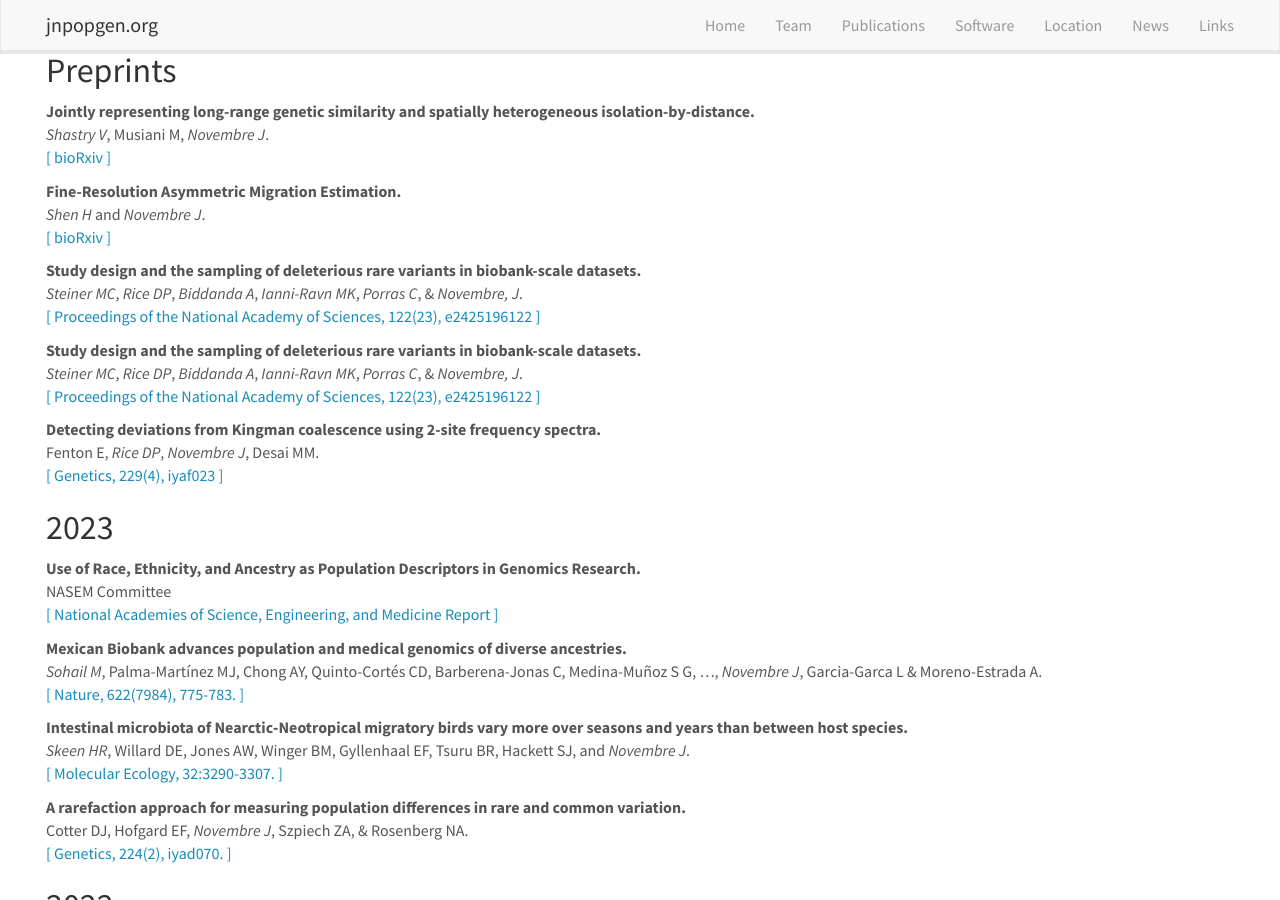
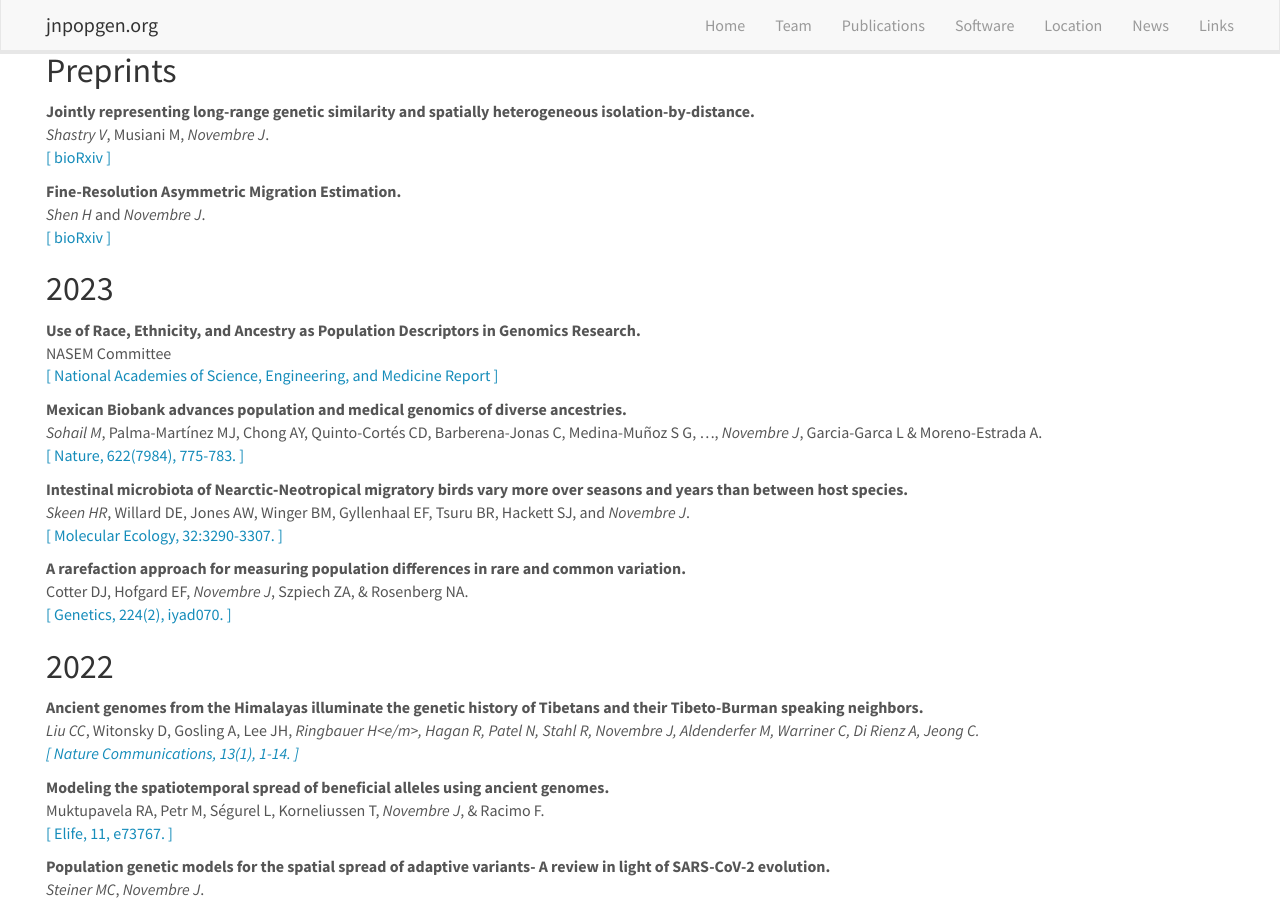
Before and after one commit to NovembreLab/NovembreLab.github.io, a Jekyll site: the page built from _pages/publications.md, in a window 1280 px wide and 900 px high, scrolled down 377 px. Built offline with Jekyll 4.4.1, drawn with Linux system fonts in a browser that asks for light colours.

Commit message:
fix date associated with publications vs. preprints

```diff
--- a/_data/publist.yml
+++ b/_data/publist.yml
@@ -12,12 +12,6 @@
     url: https://www.biorxiv.org/content/10.1101/2025.05.29.656894v1
     journal: bioRxiv
 
-- authors: <em>Steiner MC</em>, <em>Rice DP</em>, <em>Biddanda A</em>, <em>Ianni-Ravn MK</em>, <em>Porras C</em>, & <em>Novembre, J</em>.
-  date: 2025
-  title: Study design and the sampling of deleterious rare variants in biobank-scale datasets.
-  link:
-    url: https://www.pnas.org/doi/10.1073/pnas.2425196122
-    journal: Proceedings of the National Academy of Sciences, 122(23), e2425196122
 - authors: <em>Steiner MC</em>, <em>Rice DP</em>, <em>Biddanda A</em>, <em>Ianni-Ravn MK</em>, <em>Porras C</em>, & <em>Novembre, J</em>.
   date: 2025
   title: Study design and the sampling of deleterious rare variants in biobank-scale datasets.
--- a/_pages/publications.md
+++ b/_pages/publications.md
@@ -22,7 +22,7 @@
 ## Preprints
 
 {% for publi in site.data.publist %}
- {% if publi.date > 2023 %}
+ {% if publi.date > 2026 %}
 
  <b>{{ publi.title }}</b> <br/>
  {{ publi.authors }}<br/>
```
